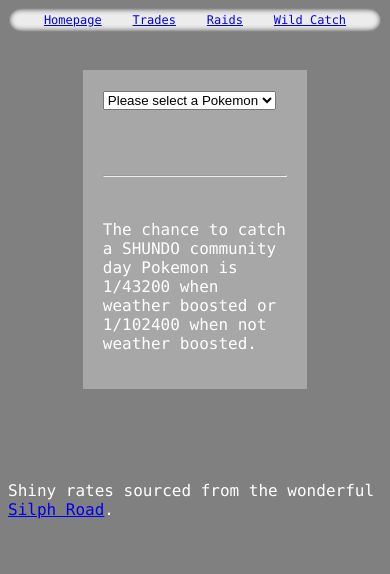
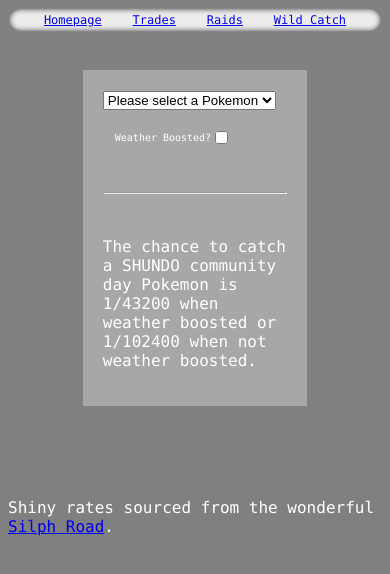
Before and after one commit to zeebee777/PoGo-Luckinator, a plain HTML site: page wild.html in a window 390 px wide. Drawn offline with Linux system fonts and the light colour scheme.

Commit message:
weather boost  switch, mobile accessability
Added a switch box connected to aJS function  to let the user decide whether to show the rate for weather boosted or not. Added some more mobile accessability.

```diff
--- a/java.js
+++ b/java.js
@@ -14,7 +14,16 @@ const ivFloor={
     goodFriend:1,
     wild:0
 }
-
+const wbSwitchValue={
+    on:false
+}
+function switchChange(){
+    if (wbSwitchValue.on===false){
+        wbSwitchValue.on=true;
+    }else{
+        wbSwitchValue.on=false;
+    }
+}
 class Pokemon{
     constructor(name,shinyrate){
         this.name=name;
@@ -128,14 +137,31 @@ const characters={
 
 
 
+// function shundoWild(){
+//     let nam=document.getElementById("list").value;
+//     let mon=characters[nam];
+//     let nowb=mon.shinyrate*ivCombinations(ivFloor.wild);
+//     let wb=mon.shinyrate*ivCombinations(ivFloor.weatherBoost);
+//     console.log(mon.name);
+//     document.getElementById("print").innerHTML=("The chance to get a SHUNDO "+mon.name+" wild catch is ~1/"+wb+" when weather boosted, or ~1/"+nowb+" when not weather boosted.")
+// }
 function shundoWild(){
     let nam=document.getElementById("list").value;
     let mon=characters[nam];
     let nowb=mon.shinyrate*ivCombinations(ivFloor.wild);
     let wb=mon.shinyrate*ivCombinations(ivFloor.weatherBoost);
-    console.log(mon.name);
-    document.getElementById("print").innerHTML=("The chance to get a SHUNDO "+mon.name+" wild catch is ~1/"+wb+" when weather boosted, or ~1/"+nowb+" when not weather boosted.")
+    if(wbSwitchValue.on===true){
+        document.getElementById("print").innerHTML=("The chance to get a SHUNDO "+mon.name+" wild catch is ~1/"+wb+" when weather boosted.")
+    }else{
+        document.getElementById("print").innerHTML=("The chance to get a SHUNDO "+mon.name+" wild catch is ~1/"+nowb+" when not weather boosted.")
+    }
 }
+
+
+
+
+
+
 // function shundoRaid(){
 //     let chance=216*20;
 //     return "The chance to recieve a SHUNDO legendary is ~1/"+chance+", assuming the legendary is shiny eligible."
--- a/stylesheet.css
+++ b/stylesheet.css
@@ -63,3 +63,14 @@ html{
 .hpbutton:hover{
     font-style:italic;
 }
+#weatherboostP{
+    font-size:10px;
+}
+#wbcheckbox{
+    display:flex;
+    flex-direction: row;
+    padding:12px;
+}
+.switch{
+    padding-top:6px;
+}
--- a/wild.html
+++ b/wild.html
@@ -120,9 +120,14 @@
         <option value="snivy">Snivy</option>
         <option value="miltank">Miltank</option>
     </select>
-    <br><br>
+    <div id="wbcheckbox">
+        <p id="weatherboostP">Weather Boosted?</p>
+    <label class="switch">
+        <input id="checkbox1" type="checkbox" onchange="switchChange();shundoWild();">
+        <span class="slider"></span>
+    </label></div>
     <div id="print"></div>
-    <br><br>
+    <br>
     <hr>
     <br>
     <p>The chance to catch a SHUNDO community day Pokemon is 1/43200 when weather boosted or 1/102400 when not weather boosted.</p></div>
```
